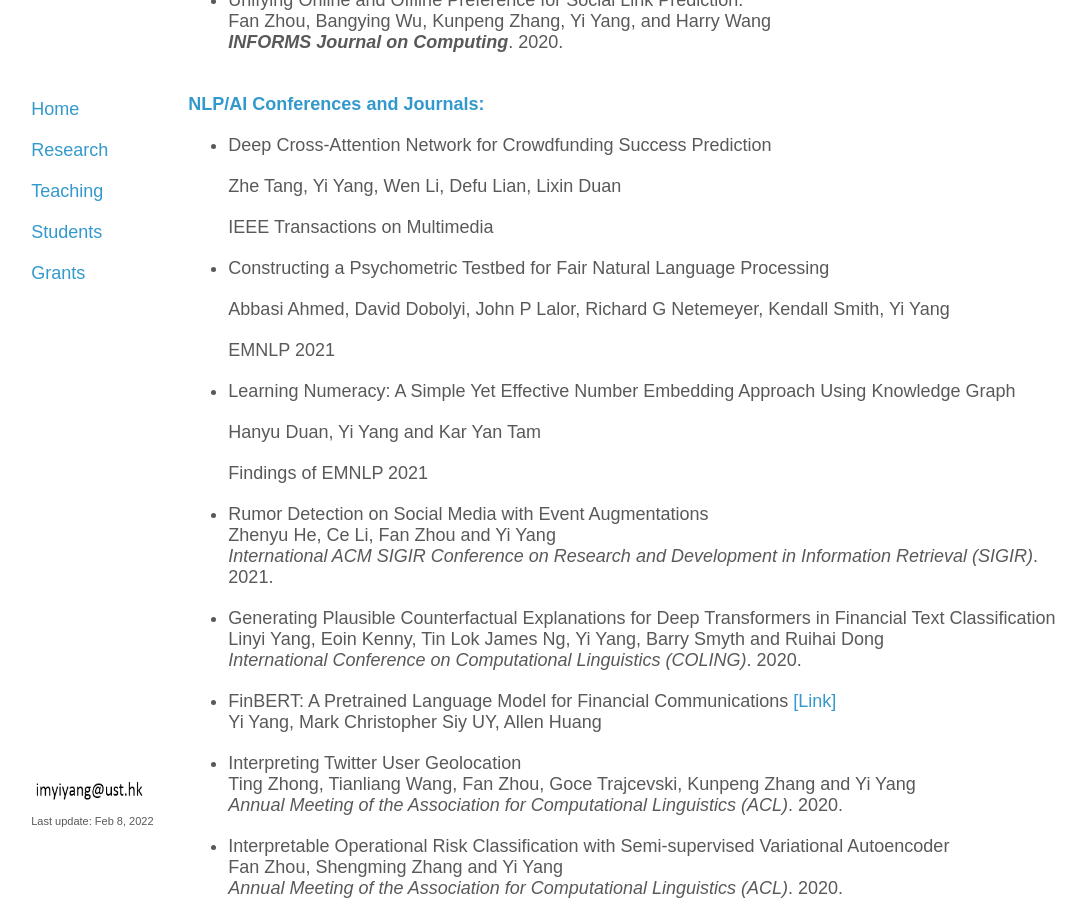
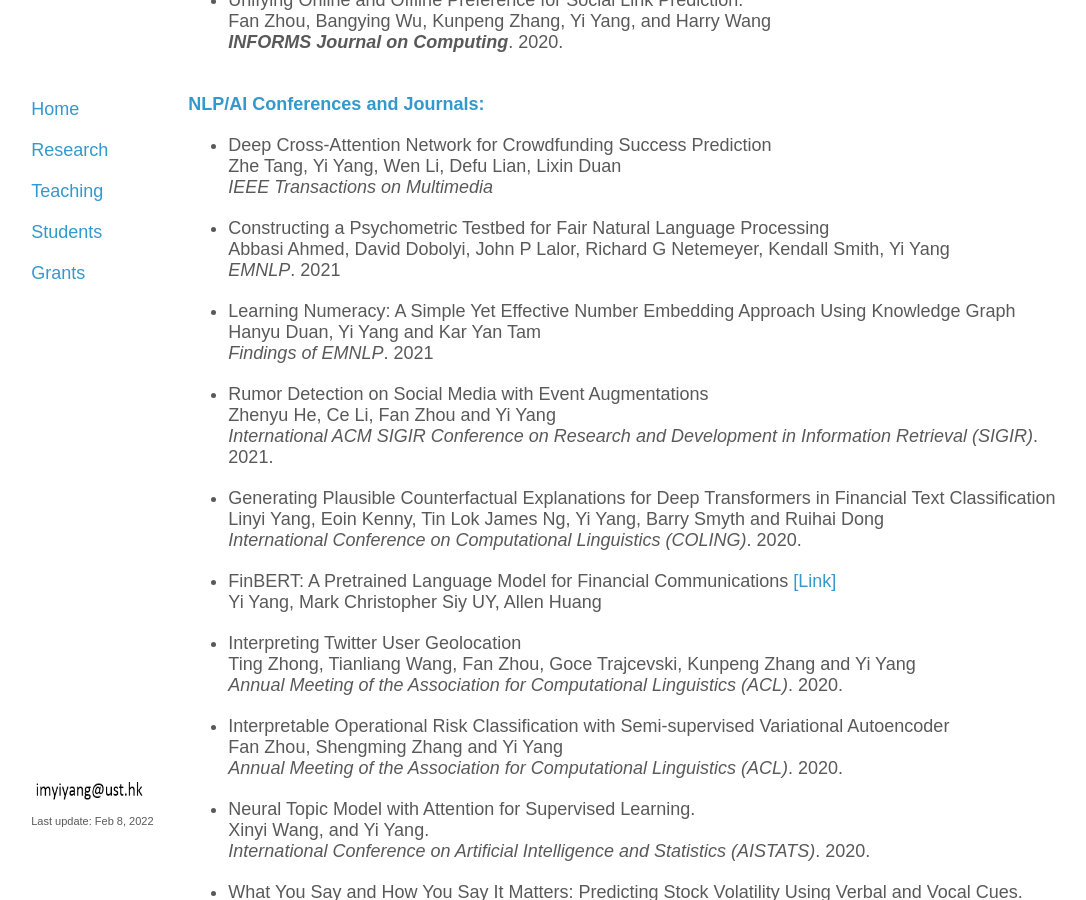
Before and after one commit to yya518/yya518.github.io, a Jekyll site: the page built from research.md, in a window 1280 px wide and 900 px high, scrolled down 495 px. Shown: the whole window, without its empty margins (85-1171 px from the left). Built offline with Jekyll 4.4.1, drawn with Linux system fonts in a browser that asks for light colours.

Commit message:
new update

```diff
--- a/research.md
+++ b/research.md
@@ -12,7 +12,7 @@ title: research
 <span style="color:#39c;">**Business-discipline Journals:**  </span> <br>
 + sDTM: A Supervised Bayesian Deep Topic Model for Text Analytics.<br>
 Yi Yang, Kunpeng Zhang and Yangyang Fan <br>
-**Information Systems Research**. Accepted.<br>
+***Information Systems Research***. Accepted.<br>
 
 + Identifying Market Structure: A Deep Network Representation Learning of Social Engagement. <br>
 Yi Yang, Kunpeng Zhang and P.K. Kannan <br>
@@ -28,23 +28,11 @@ Fan Zhou, Bangying Wu, Kunpeng Zhang, Yi Yang, and Harry Wang <br>
 
 <span style="color:#39c;">**NLP/AI Conferences and Journals:**  </span>
 
-+ Deep Cross-Attention Network for Crowdfunding Success Prediction<br>
++ Deep Cross-Attention Network for Crowdfunding Success Prediction<br>Zhe Tang, Yi Yang, Wen Li, Defu Lian, Lixin Duan<br>*IEEE Transactions on Multimedia* <br>
 
-  Zhe Tang, Yi Yang, Wen Li, Defu Lian, Lixin Duan<br>
++ Constructing a Psychometric Testbed for Fair Natural Language Processing<br>Abbasi Ahmed, David Dobolyi, John P Lalor, Richard G Netemeyer, Kendall Smith, Yi Yang<br>*EMNLP*. 2021 <br>
 
-  IEEE Transactions on Multimedia <br>
-
-+ Constructing a Psychometric Testbed for Fair Natural Language Processing<br>
-
-  Abbasi Ahmed, David Dobolyi, John P Lalor, Richard G Netemeyer, Kendall Smith, Yi Yang<br>
-
-  EMNLP 2021 <br>
-
-+ Learning Numeracy: A Simple Yet Effective Number Embedding Approach Using Knowledge Graph<br>
-
-  Hanyu Duan, Yi Yang and Kar Yan Tam <br>
-
-  Findings of EMNLP 2021<br>
++ Learning Numeracy: A Simple Yet Effective Number Embedding Approach Using Knowledge Graph<br>Hanyu Duan, Yi Yang and Kar Yan Tam <br>*Findings of EMNLP*. 2021<br>
 
 + Rumor Detection on Social Media with Event Augmentations<br>
 Zhenyu He, Ce Li, Fan Zhou and Yi Yang <br>
```
Also changed, not shown: students.md (+2 -1 lines), teaching.md (+6 -3 lines).
